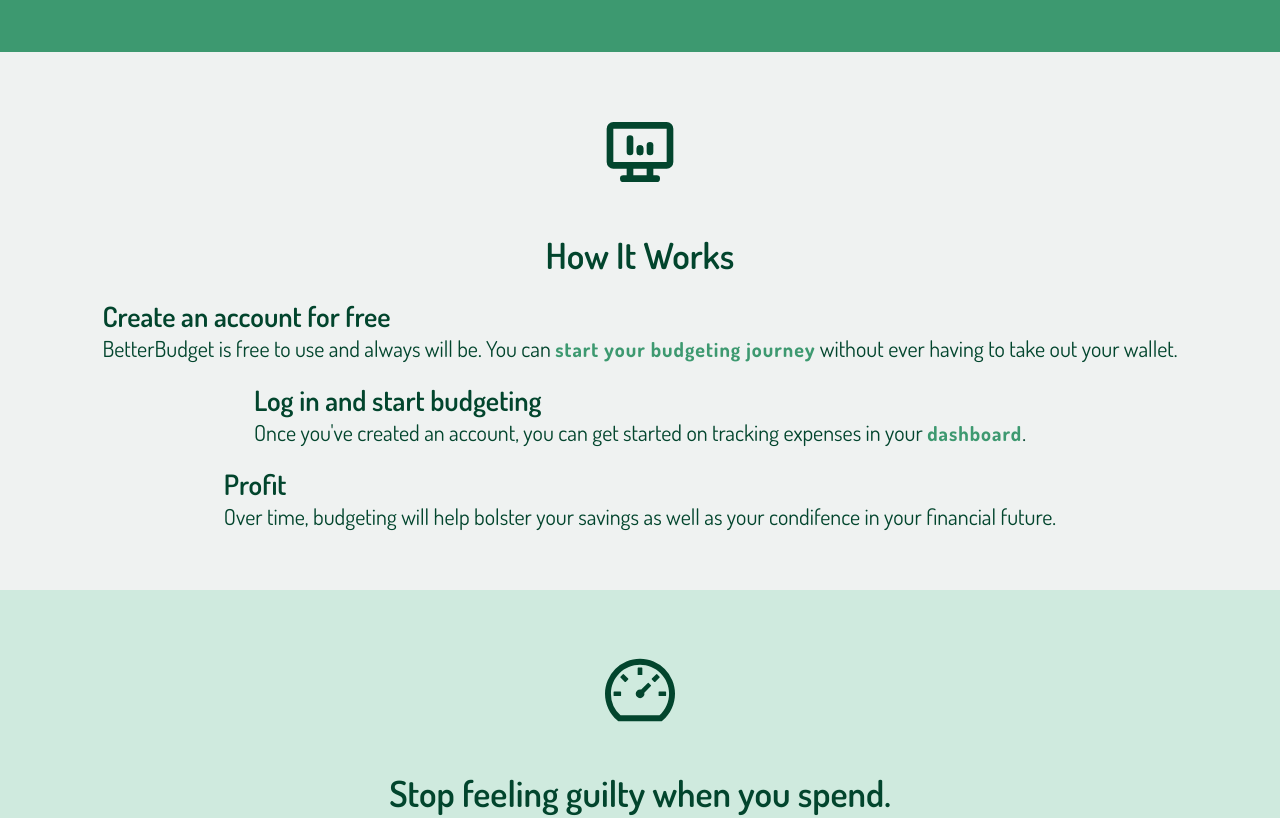
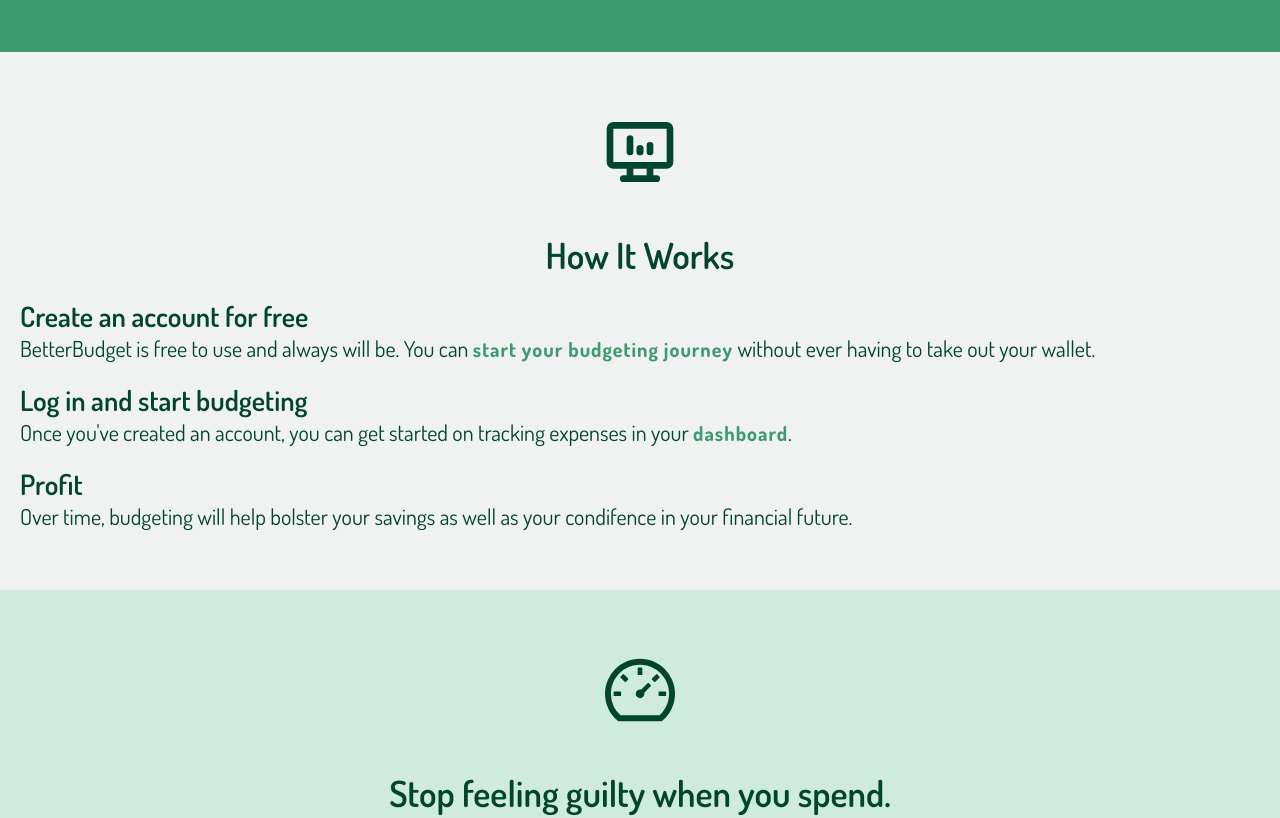
Before and after one commit to JohnSebastian3/better-budget, a React (Create React App) app in the folder client/: page / in a window 1280 px wide. Shown: the part 744-1562 px from the top of the page. Built offline with nearby package versions, Linux system fonts and the light colour scheme; no server answers; a web font is replaced by a local one.

Commit message:
Add styling to step divs

```diff
--- a/client/src/pages/Homepage/Main/MainDescription/MainDescription.module.css
+++ b/client/src/pages/Homepage/Main/MainDescription/MainDescription.module.css
@@ -16,3 +16,7 @@
 .inline-link:hover {
   color: #51c591;
 }
+
+.step {
+  width: 100%;
+}
--- a/client/src/pages/Homepage/Main/MainDescription/MainDescription.tsx
+++ b/client/src/pages/Homepage/Main/MainDescription/MainDescription.tsx
@@ -9,7 +9,7 @@ const MainDescription = () => {
         <div className={style["main__description-content"]}>
           <TbDeviceDesktopAnalytics size={"80px"} style={{ marginBottom: "20px" }}></TbDeviceDesktopAnalytics>
           <h2>How It Works</h2>
-          <div className="step">
+          <div className={style.step}>
             <h3>Create an account for free</h3>
             <p>
               BetterBudget is free to use and always will be. You can <Link to={'/register'} className={style['inline-link']}>start your
@@ -17,7 +17,7 @@ const MainDescription = () => {
             </p>
           </div>
 
-          <div className="step">
+          <div className={style.step}>
             <h3>Log in and start budgeting</h3>
 
             <p>
@@ -25,7 +25,7 @@ const MainDescription = () => {
               expenses in your <Link to={'/dashboard'} className={style['inline-link']}>dashboard</Link>.
             </p>
           </div>
-          <div className="step">
+          <div className={style.step}>
             <h3>Profit</h3>
             <p>
               Over time, budgeting will help bolster your savings as well as
```
